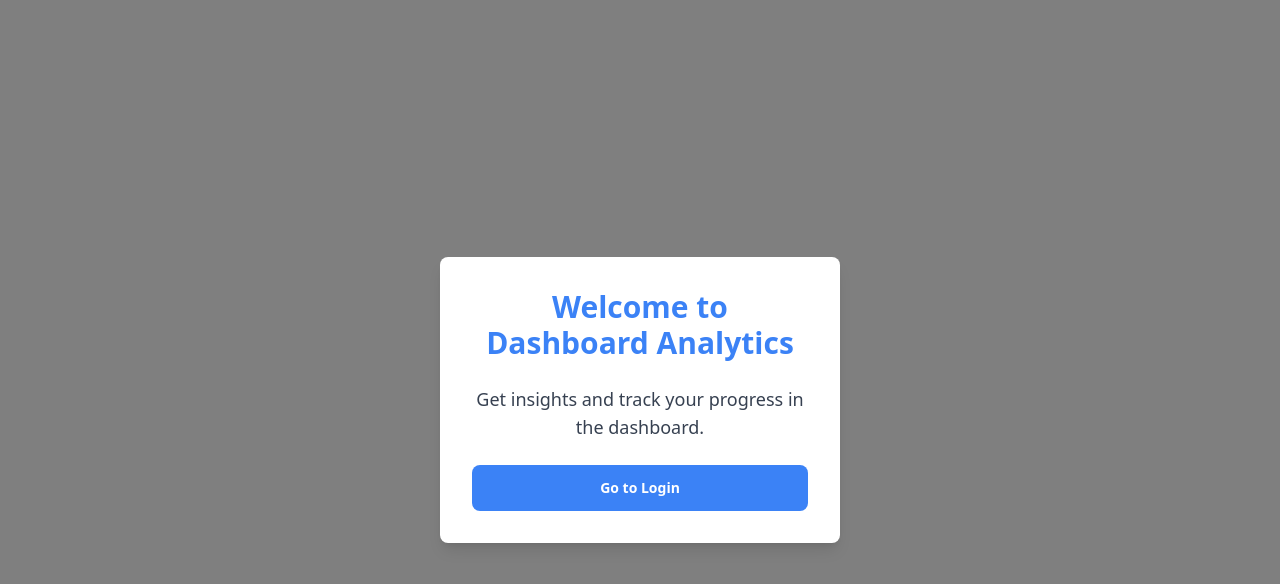
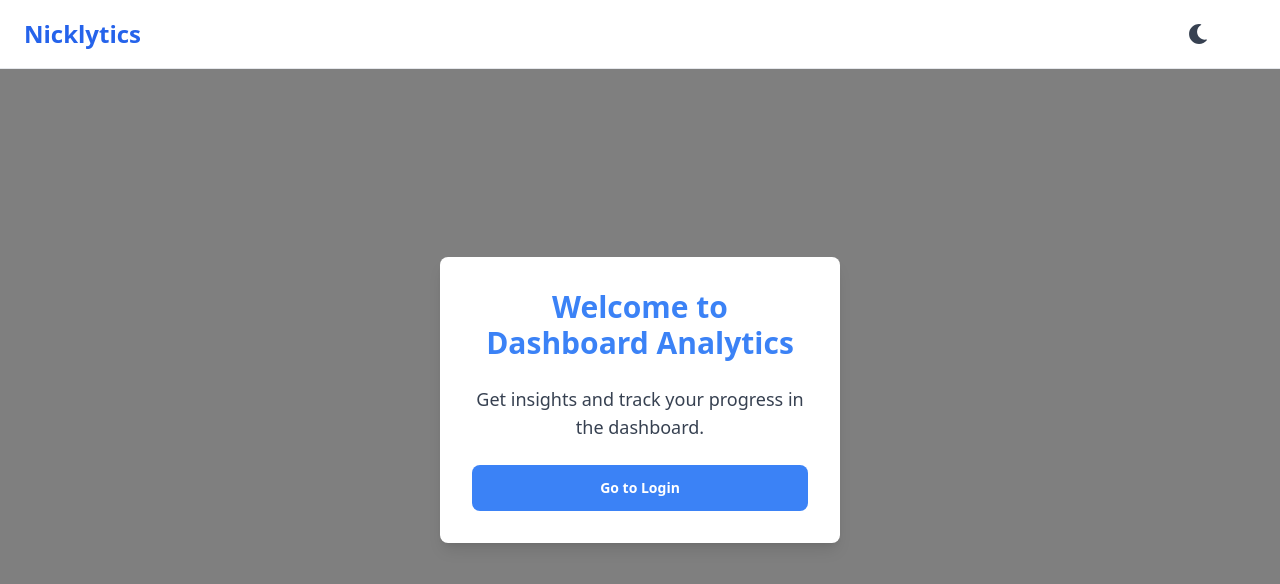
Before and after one commit to ODINKS/mini-role-based-admin-dashboard, a Next.js app: page / in a window 1280 px wide. Shown: the top 584 px of the page. Built offline with nearby package versions, Linux system fonts and the light colour scheme.

Commit message:
chore: add navbar

```diff
--- a/app/login/page.tsx
+++ b/app/login/page.tsx
@@ -10,6 +10,8 @@ import tokenManager from "@/api/tokenManager";
 import { useRouter } from "next/navigation";
 import InputField from "@/components/global/inputs/InputField";
 import Button from "@/components/global/Button";
+import Navbar from "@/components/global/Navbar";
+import { useBreakpoint } from "@/hooks/UseBreakPoint";
 
 const schema = z.object({
   username: z
@@ -71,13 +73,16 @@ const LoginPage = () => {
     router.push("/dashboard");
   };
 
+  const { isXsOnly } = useBreakpoint();
+
   return (
     <section
       className={twMerge(
         "h-screen w-full flex items-center justify-center bg-blur-lg bg-black/50",
-        "dark:bg-gray-900 dark:bg-opacity-90"
+        "dark:bg-gray-900 dark:bg-opacity-90 overflow-y-auto", isXsOnly?"pt-32 pb-6":""
       )}
     >
+      <Navbar />
       <form
         onSubmit={handleSubmit(onSubmit)}
         noValidate
--- a/app/page.tsx
+++ b/app/page.tsx
@@ -1,8 +1,20 @@
+"use client";
 import Button from "@/components/global/Button";
+import Navbar from "@/components/global/Navbar";
+import { useBreakpoint } from "@/hooks/UseBreakPoint";
+import { twMerge } from "tailwind-merge";
 
 export default function Home() {
+  const { isXsOnly } = useBreakpoint();
   return (
-    <section className="h-screen w-full bg-black/50 flex items-center justify-center bg-blur-lg">
+    <section
+      className={twMerge(
+        "h-screen w-full flex items-center justify-center bg-blur-lg bg-black/50",
+        "dark:bg-gray-900 dark:bg-opacity-90 overflow-y-auto",
+        isXsOnly ? "pt-32 pb-6" : ""
+      )}
+    >
+      <Navbar />
       <div
         className="
           w-full max-w-[400px] rounded-lg shadow-lg p-8 text-center
--- a/components/global/Navbar.tsx
+++ b/components/global/Navbar.tsx
@@ -1,7 +1,30 @@
+"use client";
 import React from "react";
+import Link from "next/link";
+import DarkModeToggle from "@/components/global/DarkModeToggle";
+import { twMerge } from "tailwind-merge";
 
-function Navbar() {
-  return <div>Navbar</div>;
-}
+const Navbar: React.FC = () => {
+
+  return (
+    <nav
+      className={twMerge(
+        "flex fixed top-0 inset-x-0 items-center justify-between px-6 py-4 border-b border-gray-200 bg-white dark:bg-gray-900 dark:border-gray-700"
+      )}
+    >
+      <Link
+        href="/"
+        className={twMerge(
+          "text-blue-600 dark:text-blue-400 font-bold text-2xl select-none"
+        )}
+      >
+        Nicklytics
+      </Link>
+      <div className="mr-10">
+        <DarkModeToggle />
+      </div>
+    </nav>
+  );
+};
 
 export default Navbar;
```
